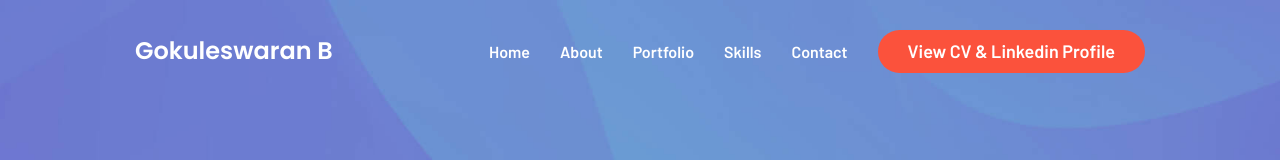
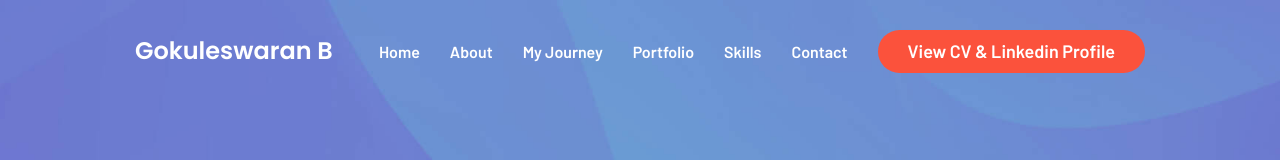
Before and after one commit to hackerdom-pot/gokuleswaranb.github.io, a plain HTML site: page index.html in a window 1280 px wide. Shown: the top 160 px of the page. Drawn offline with nearby package versions, Linux system fonts and the light colour scheme.

Commit message:
Update index.html

```diff
--- a/index.html
+++ b/index.html
@@ -55,7 +55,9 @@
           <li>
             <a href="#about" class="navbar-link" data-nav-link>About</a>
           </li>
-
+          <li>
+            <a href="journey.html" class="navbar-link" data-nav-link>My Journey</a>
+          </li>
           <li>
             <a href="#portfolio" class="navbar-link" data-nav-link>Portfolio</a>
           </li>
@@ -67,7 +69,6 @@
           <li>
             <a href="#contact" class="navbar-link" data-nav-link>Contact</a>
           </li>
-
           <li>
             <a href="https://www.linkedin.com/in/gokuleswaranb-ethacker/" class="btn btn-primary">View CV & Linkedin Profile</a>
           </li>
@@ -77,18 +78,11 @@
 
     </div>
   </header>
-
-
-
-
-
   <main>
     <article>
-
       <!--
         - #HERO
       -->
-
       <section class="hero" id="home">
         <div class="container">
 
@@ -422,20 +416,12 @@
                 <div class="skills-progress" style="width: 75%"></div>
               </div>
             </li>
-
           </ul>
-
         </div>
       </section>
-
-
-
-
-
       <!--
         - #CONTACT
       -->
-
       <section class="section contact" id="contact">
         <div class="container">
 
@@ -537,21 +523,10 @@
 
     </div>
   </footer>
-
-
-
-
-
   <!--
     - #BACK TO TOP
   -->
-
   <a href="#top" class="back-to-top" data-back-to-top>BACK TOP</a>
-
-
-
-
-
   <!--
     - custom js link
   -->
```
